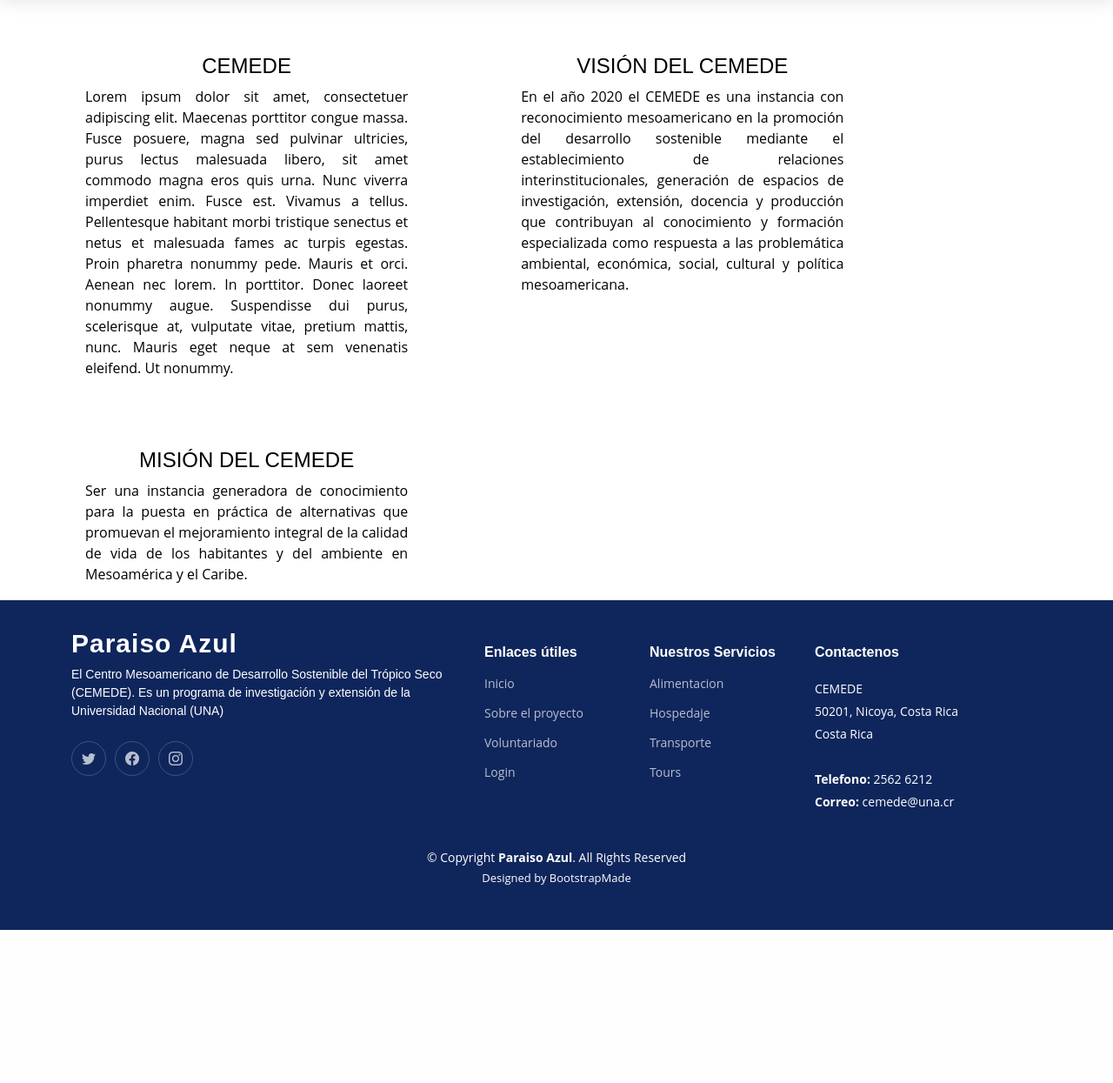
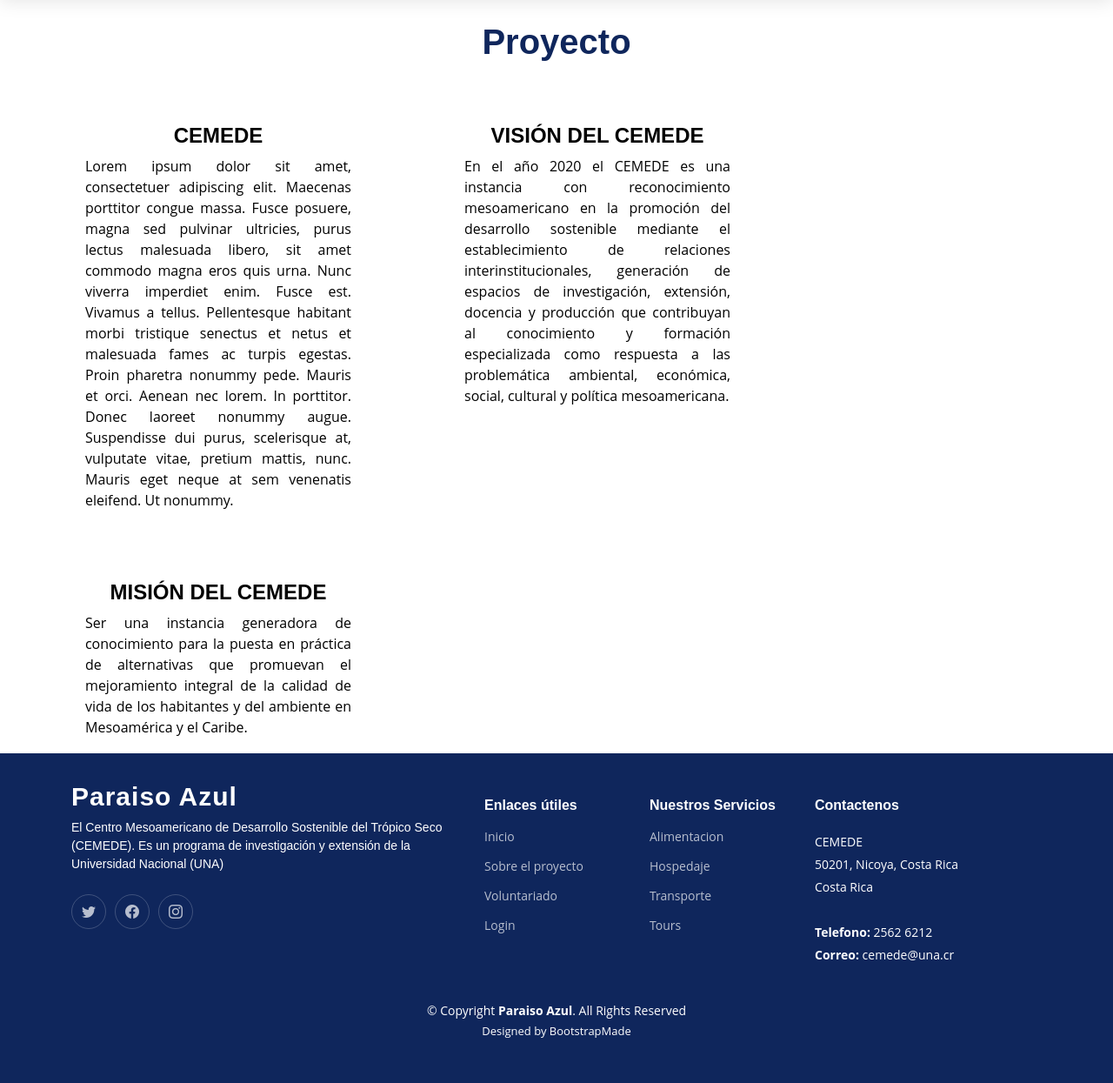
Before and after one commit to anerthy/paraiso_azul, a PHP site: page /paraiso_azul/SobreNosotros/proyecto in a window 1280 px wide. Shown: the part 70-1315 px from the top of the page at 87% size. Before the commit the page ends 1139 px from the top, so only its background shows below. Run offline with PHP 8.4, Linux system fonts and the light colour scheme; data comes from the database, SQL or seed files in the repository; some libraries are stand-ins or nearby versions.

Commit message:
se acomoda el texto de la vista "proyecto"

```diff
--- a/Assets/css/vistas.css
+++ b/Assets/css/vistas.css
@@ -44,11 +44,12 @@ img.vis-CEMEDE {
   }
   #cardcemede{
     /* margin: 5px; */
-    width: 30%;
+    width: 30;
     padding: 10px;
     margin: 4px 10px 8px 100px;
     text-align: justify;
-
+    display: flex;
+    justify-content: center;
 }
 .titulo-proyecto{
   text-align: center;
--- a/Views/SobreNosotros/proyecto.php
+++ b/Views/SobreNosotros/proyecto.php
@@ -4,6 +4,10 @@ $arrProyecto = $data['proyecto'];
 ?>
 <main>
 
+    <center>
+        <br>
+        <h1 class="titulo" style="color: #0f265c"><b><?= $data['page_title'] ?></b></h1>
+    </center>
 
     <div class="row">
 
@@ -19,7 +23,7 @@ $arrProyecto = $data['proyecto'];
                     <div>
                         <br>
                         <br>
-                    <h4 class="titulo-proyecto"><?= $arrProyecto[$i]['cont_titulo'] ?></h4>
+                        <h4 class="titulo-proyecto"><b><?= $arrProyecto[$i]['cont_titulo'] ?></b></h4>
                         <p id="contenido" class="card-text"><?= $arrProyecto[$i]['cont_contenido'] ?></p>
 
                         <!-- <center><a href="#" class="btn btn-info">Ver más informacion</a></center> -->
```
Also changed, not shown: Views/SobreNosotros/transporte.php (deleted, +0 -33 lines). Lines whose indentation alone changed are shown as unchanged.
